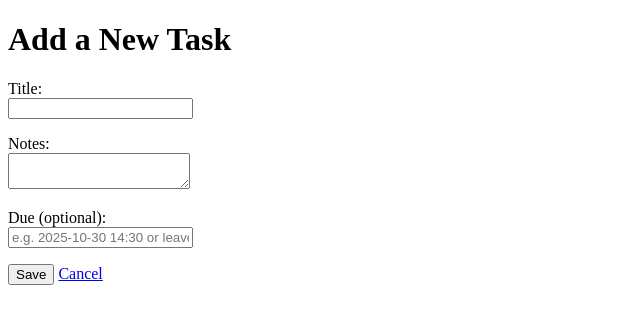
After one commit to eece-4081-fall-2025/drake_watters_todo, a Django app: page /new/ in a window 1280 px wide. The commit adds this page. Shown: the top 324 px of the page, without its empty margins (0-640 px from the left). Run offline with Django 5.2, Linux system fonts and the light colour scheme.

Commit message:
Refactored and working front end code

```diff
--- /dev/null
+++ b/five/templates/five/task_form.html
@@ -0,0 +1,26 @@
+<!DOCTYPE html>
+<html>
+<head>
+    <title>New Task</title>
+</head>
+<body>
+    <h1>Add a New Task</h1>
+    <form method="post">
+        {% csrf_token %}
+        <p>
+            <label>Title:</label><br>
+            <input type="text" name="title" required>
+        </p>
+        <p>
+            <label>Notes:</label><br>
+            <textarea name="notes"></textarea>
+        </p>
+        <p>
+            <label>Due (optional):</label><br>
+            <input type="text" name="due" placeholder="e.g. 2025-10-30 14:30 or leave blank">
+        </p>
+        <button type="submit">Save</button>
+        <a href="{% url 'task_list' %}">Cancel</a>
+    </form>
+</body>
+</html>
--- a/five/views.py
+++ b/five/views.py
@@ -1,58 +1,53 @@
+from datetime import datetime
 from django.shortcuts import render, redirect, get_object_or_404
 from .models import Task
-import datetime
 
 
-def parse_due(v):
-    if not v:
+def parse_due(value):
+    if not value:
         return None
     try:
-        return datetime.datetime.strptime(v.strip(), "%Y-%m-%d %H:%M")
-    except:
+        return datetime.strptime(value.strip(), "%Y-%m-%d %H:%M")
+    except ValueError:
         return None
 
 
-def task_list(r):
-    q = Task.objects.all()
-    return render(r, "five/task_list.html", {"tasks": q})
+def task_list(request):
+    tasks = Task.objects.all()
+    return render(request, "five/task_list.html", {"tasks": tasks})
 
 
-def task_create(r):
-    if r.method == "POST":
-        a = r.POST.get("title")
-        b = r.POST.get("notes", "")
-        c = r.POST.get("due", "")
-        d = parse_due(c)
-        Task.objects.create(title=a, notes=b, due=d)
+def task_create(request):
+    if request.method == "POST":
+        title = request.POST.get("title")
+        notes = request.POST.get("notes", "")
+        due_text = request.POST.get("due", "")
+        due_value = parse_due(due_text)
+        Task.objects.create(title=title, notes=notes, due=due_value)
         return redirect("task_list")
-    else:
-        return render(r, "five/task_form.html")
+    return render(request, "five/task_form.html")
 
 
-def task_update(r, pk):
-    t = get_object_or_404(Task, pk=pk)
-    if r.method == "POST":
-        t.title = r.POST.get("title")
-        t.notes = r.POST.get("notes", "")
-        u = r.POST.get("due", "")
-        t.due = parse_due(u)
-        t.save()
+def task_update(request, pk):
+    task = get_object_or_404(Task, pk=pk)
+    if request.method == "POST":
+        task.title = request.POST.get("title")
+        task.notes = request.POST.get("notes", "")
+        due_text = request.POST.get("due", "")
+        task.due = parse_due(due_text)
+        task.save()
         return redirect("task_list")
-    else:
-        return render(r, "five/task_form.html", {"task": t})
+    return render(request, "five/task_form.html", {"task": task})
 
 
-def task_delete(r, pk):
-    s = get_object_or_404(Task, pk=pk)
-    s.delete()
+def task_delete(request, pk):
+    task = get_object_or_404(Task, pk=pk)
+    task.delete()
     return redirect("task_list")
 
 
-def task_toggle_complete(r, pk):
-    v = get_object_or_404(Task, pk=pk)
-    if v.is_completed == True:
-        v.is_completed = False
-    else:
-        v.is_completed = True
-    v.save()
+def task_toggle_complete(request, pk):
+    task = get_object_or_404(Task, pk=pk)
+    task.is_completed = not task.is_completed
+    task.save()
     return redirect("task_list")
```
Also changed, not shown: five/templates/five/task_list.html (+37 -7 lines), db.sqlite3.
